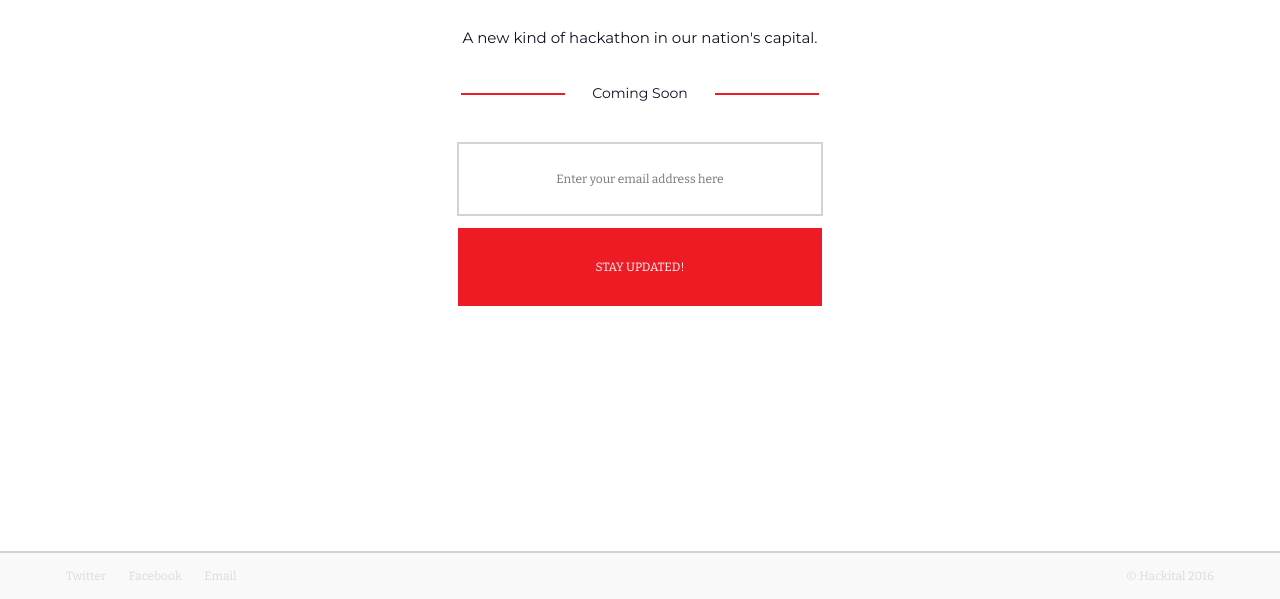
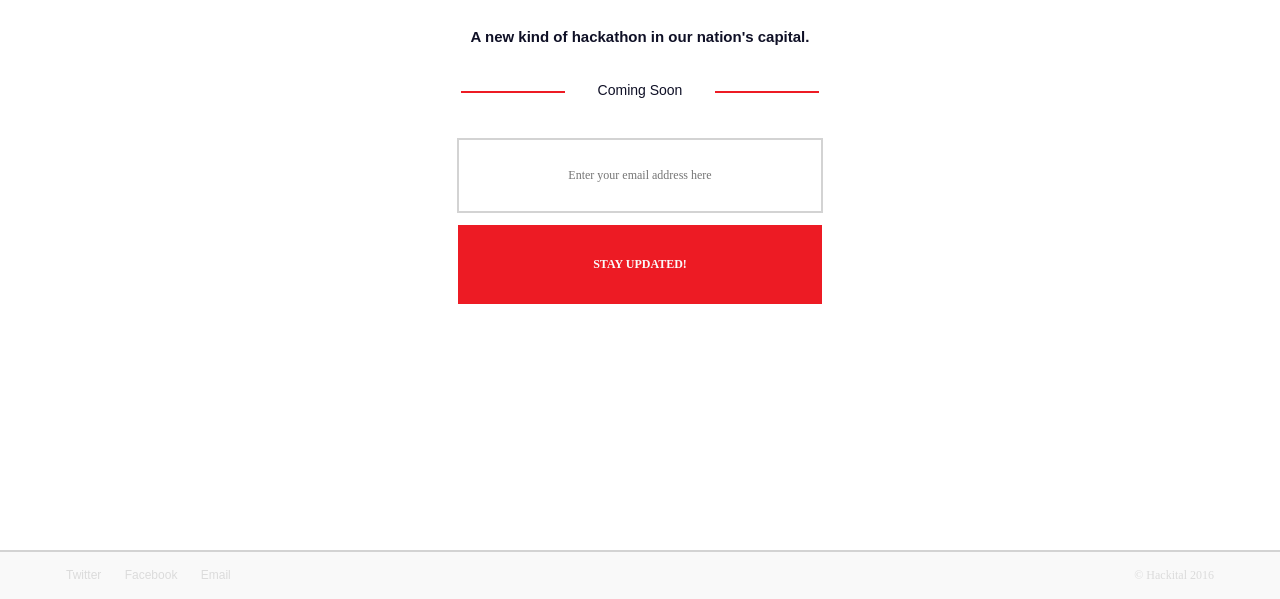
Before and after one commit to Hackital/Hackital, a plain HTML site: page index.html in a window 1280 px wide. Shown: the part 201-800 px from the top of the page. Drawn offline with nearby package versions, Linux system fonts and the light colour scheme.

Commit message:
Font change

```diff
--- a/index.css
+++ b/index.css
@@ -26,8 +26,9 @@ html,body {
 
 div.description {
     text-align: center;
-    font-family: 'Montserrat', sans-serif;
+    font-family: 'Inconsolata', sans-serif;
     font-size: 15px;
+    font-weight: 700;
     color: #0F1026;
     margin-top: 30px;
     -moz-animation: fadein 2s; /* Firefox */
@@ -77,7 +78,7 @@ hr::after {
 div.date {
     position: relative;
     text-align: center;
-    font-family: 'Montserrat', sans-serif;
+    font-family: 'Inconsolata', sans-serif;
     font-size: 14px;
     color: #0F1026;
     margin-top: 0px;
@@ -122,7 +123,7 @@ input {
 }
 
 input#email {
-	font-family: 'Bitter', serif;
+	font-family: 'Inconsolata', san-serif;
 }
 
 input:focus{
@@ -139,13 +140,13 @@ input:focus{
     background: #ED1B24;
     border: 2px solid #ED1B24;
     font-size: 12px;
+    font-weight: 700;
     padding: 30px 0px;
-    font-weight: normal;
     margin: 6px auto;
     margin-top: 1%;
     display: inline-block;
     text-decoration: none;
-    font-family: 'Bitter', serif;
+    font-family: 'Inconsolata', san-serif;
     width: calc(28% + 6px);
     min-width: 120px;
     -moz-animation: fadein 2s; /* Firefox */
@@ -213,7 +214,7 @@ a.twitter:hover {
 
 span.copyright {
 	word-spacing: 0px;
-	font-family: 'Bitter', serif;
+	font-family: 'Inconsolata', san-serif;
 	font-size: 12px;
 	font-weight: 500;
 	float: right;
@@ -222,7 +223,7 @@ span.copyright {
 
 span.links {
 	word-spacing: 0px;
-	font-family: 'Bitter', serif;
+	font-family: 'Inconsolata', sans-serif;
 	font-size: 12px;
 	font-weight: 500;
 	float: left;
@@ -242,7 +243,7 @@ span.links {
 	background-color: #F9F9F9;
 	color: #DBDBDB;
 	font-size: 12px;
-	font-family: 'Bitter', serif;
+	font-family: 'Inconsolata', sans-serif;
 	font-weight: 500;
 }
 
```
